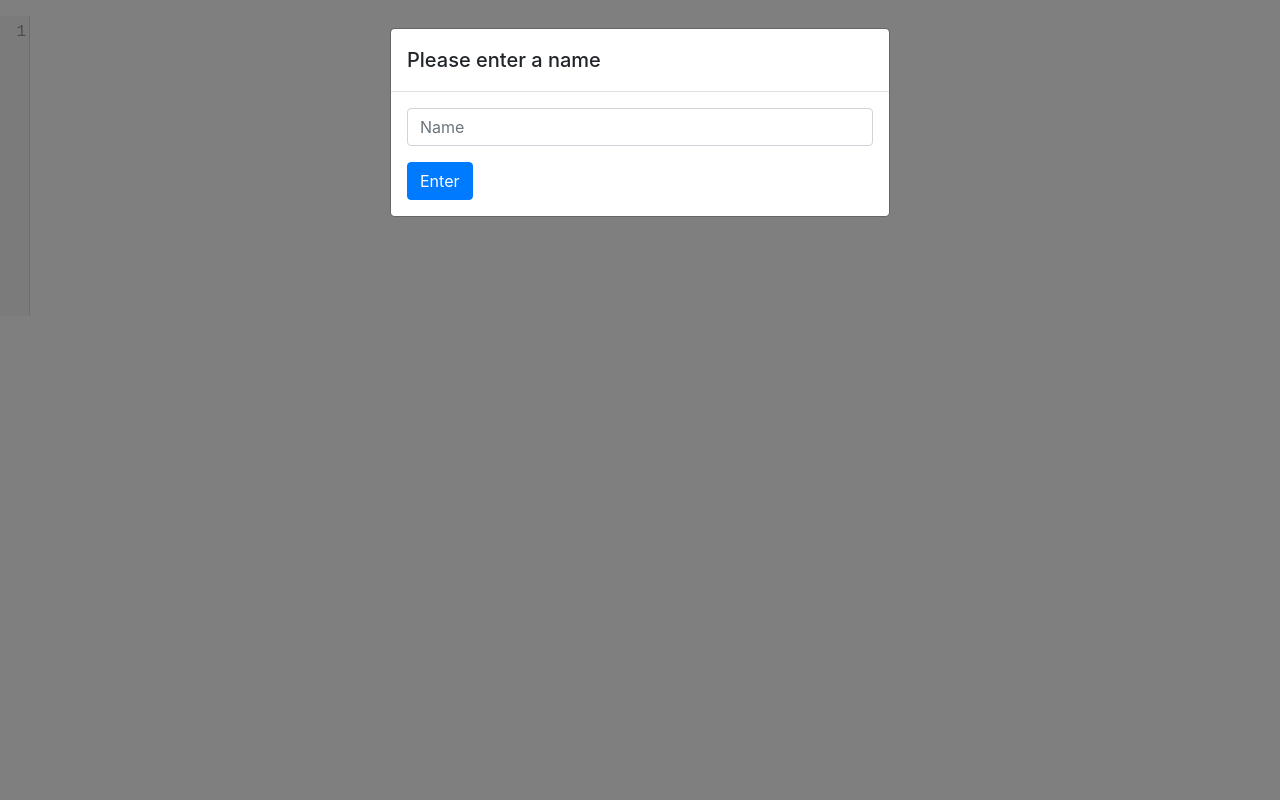
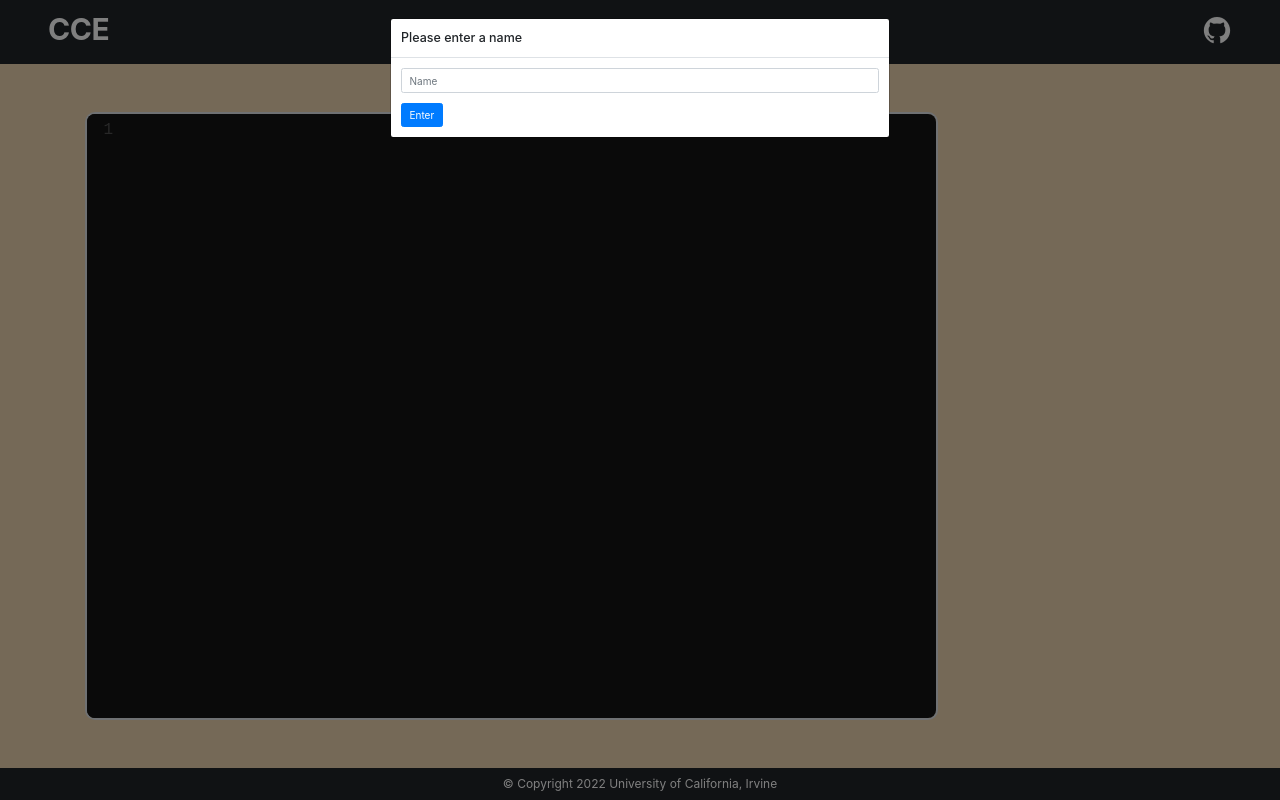
Before and after one commit to aswinivundavalli/colloborative-code-editor, a Node server app: template codeMirror-cce/views/codeEditor.ejs in a window 1280 px wide. Run offline with Node 20, Linux system fonts and the light colour scheme; the template is opened without the code that fills it, so the values that code supplies are empty; some libraries are stand-ins or nearby versions.

Commit message:
feat: structured UI

```diff
--- /dev/null
+++ b/codeMirror-cce/public/css/style.css
@@ -0,0 +1,22 @@
+* {margin: 0;padding: 0;box-sizing: border-box;}
+html {font-size: 62.5%;}
+body {font-family: "Rubik", sans-serif; color: #555;}
+li {font-size: 1.8rem;color: #333;padding: 1.4rem 1.2rem;background-color: #ffa94d;border-radius: 500px;}
+li:first-child {color: #333;font-weight: 600;padding: 0;background-color: #ebd3ae;}
+
+#dynamic-list {display: flex;flex-direction: column;gap: 2.4rem;justify-content: center;align-items: center;list-style: none;margin: 0 auto;}
+
+.heading-primary {color: white; font-size: 3rem; font-weight: 700; letter-spacing: -0.5px; line-height: 1.05;}
+.container--main {height: 100vh;}
+.grid {display: grid; column-gap: 4.4rem; row-gap: 9.6rem; height: 100%;}
+.grid--2-cols {grid-template-columns: 8fr 2fr;}
+.grid--center-v {align-items: center;}
+.grid--center-h {justify-items: center;}
+.header {display: flex; justify-content: space-between; align-items: center; background-color: #212529; padding: 0 4.8rem;height: 8%;}
+.github-icon {height: 3rem;width: 3rem;color: white;}
+.section--editor {height: 88%;padding: 4.8rem 0 4.8rem 0;background-color: #ebd3ae;}
+.container {height: 100%;padding: 0 4.8rem;}
+.code-editor {border: 2px solid #dee2e6;border-radius: 10px;overflow: hidden;height: 100%;}
+.CodeMirror {height: 100% !important;font-size: 1.6rem !important;}
+.active-users {height: 100%;overflow: scroll;}
+.footer {height: 4%;padding: 0 4.8rem;font-size: 1.2rem;background-color: #212529;color: white;text-align: center;display: flex;flex-direction: column;justify-content: center;}
--- a/codeMirror-cce/views/codeEditor.ejs
+++ b/codeMirror-cce/views/codeEditor.ejs
@@ -2,23 +2,24 @@
 <html lang="en">
    <head>
       <title> CCE </title>
+      <meta charset="UTF-8" />
+      <meta http-equiv="X-UA-Compatible" content="IE=edge" />
+      <meta name="viewport" content="width=device-width, initial-scale=1.0" />
       <script src="node_modules/codemirror/lib/codemirror.js"></script>
-        <link href="node_modules/codemirror/lib/codemirror.css" rel = "stylesheet" />
-        <script src="node_modules/codemirror/mode/xml/xml.js"></script>
-        <link href="node_modules/codemirror/theme/darcula.css" rel = "stylesheet" />
+      <script src="node_modules/codemirror/mode/javascript/javascript.js"></script>
       <script src="node_modules/socket.io-client/dist/socket.io.js"></script>
       <script src="https://code.jquery.com/jquery-3.6.0.min.js"></script>
       <script src="https://stackpath.bootstrapcdn.com/bootstrap/4.5.0/js/bootstrap.min.js"></script>
-        <link rel="stylesheet" href="https://stackpath.bootstrapcdn.com/bootstrap/4.5.0/css/bootstrap.min.css">
-
-        <style>
-            li {
-                display: inline-block;
-                margin: 0 10px;
-            }
-        </style>
+      <script type="module" src="https://unpkg.com/ionicons@5.5.2/dist/ionicons/ionicons.esm.js"></script>
+      <script nomodule src="https://unpkg.com/ionicons@5.5.2/dist/ionicons/ionicons.js"></script>
+      <link href="node_modules/codemirror/lib/codemirror.css" rel = "stylesheet" />
+      <link href="node_modules/codemirror/theme/base16-dark.css" rel = "stylesheet" />
+      <link href="public/css/style.css" rel="stylesheet"/>
+      <link href="https://stackpath.bootstrapcdn.com/bootstrap/4.5.0/css/bootstrap.min.css" rel="stylesheet" >
+      <link href="https://fonts.googleapis.com/css2?family=Inter:wght@400;500;700&family=Rubik:wght@400;500;600;700&display=swap" rel="stylesheet"/>
+      <link rel="preconnect" href="https://fonts.googleapis.com" />
+      <link rel="preconnect" href="https://fonts.gstatic.com" crossorigin />
    </head>
-
    <body>
       <div id="myModal" class="modal fade hide">
          <div class="modal-dialog">
@@ -28,29 +29,42 @@
                </div>
                <div class="modal-body">
                   <form>
-                            <div class="form-group">
-                                <input type="text" id="userName" class="form-control" placeholder="Name">
-                            </div>
+                     <div class="form-group"><input type="text" id="userName" class="form-control" placeholder="Name"></div>
                      <button type="button" onclick="setUserName()" class="btn btn-primary">Enter</button>
                   </form>
                </div>
             </div>
          </div>
       </div>
-
+      <div class="container--main">
+         <header class="header">
+            <h1 class="heading-primary">CCE</h1>
+            <a href="https://github.com/aswinivundavalli/colloborative-code-editor.git" target="_blank" ><ion-icon name="logo-github" class="github-icon"></ion-icon></a>
+         </header>
+         <section class="section--editor">
+            <div class="container">
+               <div class="grid grid--2-cols grid--center-v">
+                  <div class="code-editor">
+                     <div id="code-area">Code area</div>
+                  </div>
+                  <div class="active-users">
                      <ul id="dynamic-list"></ul>
-
-        <div id="editor">Code Area</div>
+                  </div>
+               </div>
+            </div>
+         </section>
+         <footer class="footer"> &copy; Copyright 2022 University of California, Irvine </footer>
+      </div>
       <script type="text/javascript" charset="utf-8">
          var roomID = "<%= roomId %>";
          var crdtData = [];
          var socket;
 
-            var data = document.getElementById('editor');
+         var data = document.getElementById('code-area');
          data.value = "";
          const editor = CodeMirror.fromTextArea(data, {
-                mode: "xml",
-                theme: "dracula",
+             mode: "javascript",
+             theme: "base16-dark",
              lineNumbers: true
          })
 
@@ -66,12 +80,15 @@
                  console.log("USERNAME:", document.getElementById('userName').value)
                  socket.emit('CONNECTED_TO_ROOM', { roomID: roomID, userName: userName })
              })
-                run_socket();
+             runSocket();
          }
 
          function updateUsers(users){
              var ul = document.getElementById("dynamic-list");
              ul.innerHTML = "";
+             var li = document.createElement("li");
+             li.appendChild(document.createTextNode("Active Users"));
+             ul.appendChild(li);
              for (var i = 0; i < users.length; i++){
                  var li = document.createElement("li");
                  li.appendChild(document.createTextNode(users[i]));
@@ -79,10 +96,8 @@
              }
          }
 
-            function run_socket(){
+         function runSocket(){
              socket.on('ROOM:CONNECTION', (users) => {
-                    console.log("ROOM:CONNECTION")
-                    console.log("Active users:", users)
                  updateUsers(users)
              })
 
```
Lines whose indentation alone changed are shown as unchanged.
